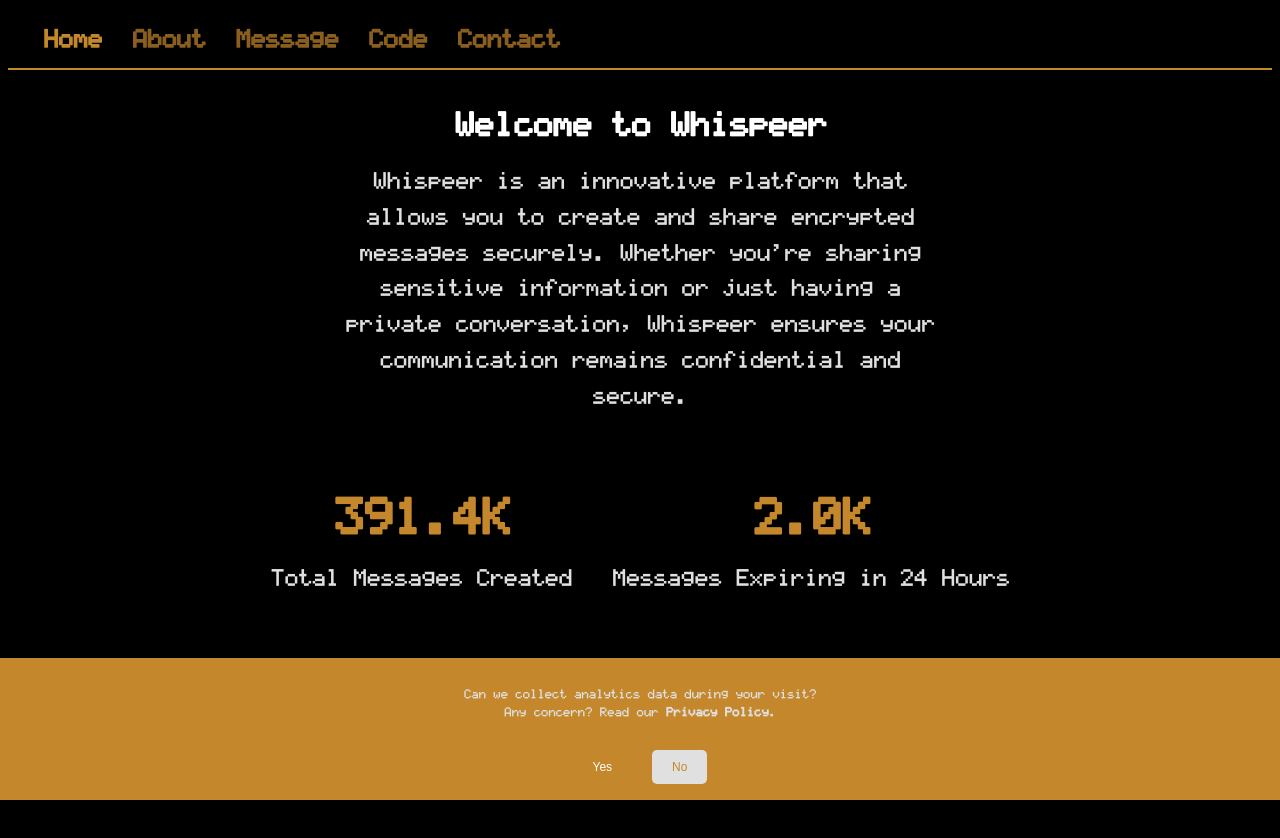
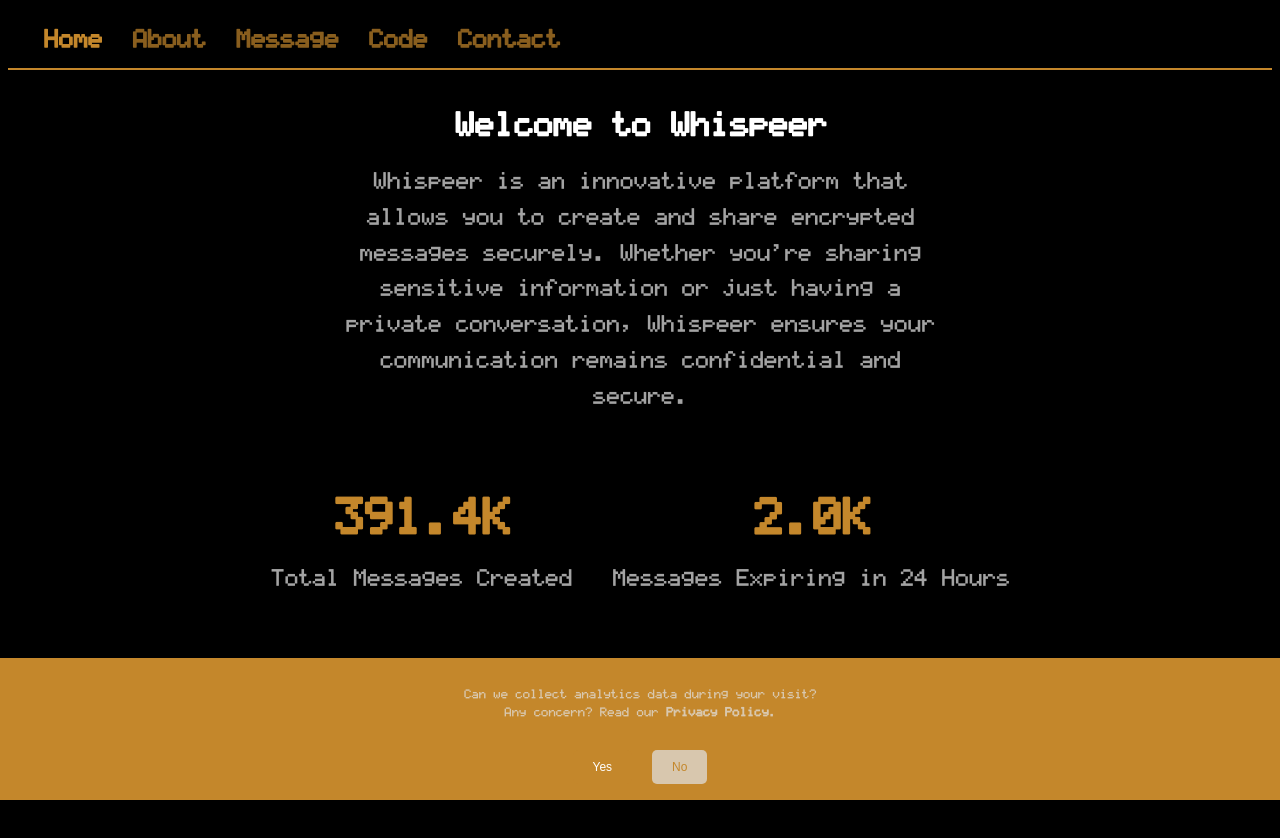
Before and after one commit to whispeer-me/whispeer, a Vue app: page / in a window 1280 px wide. Shown: the top 838 px of the page. Built offline with nearby package versions, Linux system fonts and the light colour scheme; no server answers.

Commit message:
Adjust colors

```diff
--- a/src/assets/scss/app.scss
+++ b/src/assets/scss/app.scss
@@ -10,10 +10,10 @@
 
 // Colors
 $primary-color: #c4872b;
-$secondary-color: #e0e0e0;
+$secondary-color: #e0e0e0b9;
 $hover-color: #b07524;
 $background-color: #000;
-$divider-color: #c4872b;
+$divider-color: $primary-color;
 $error-color: red;
 $success-color: green;
 
```
